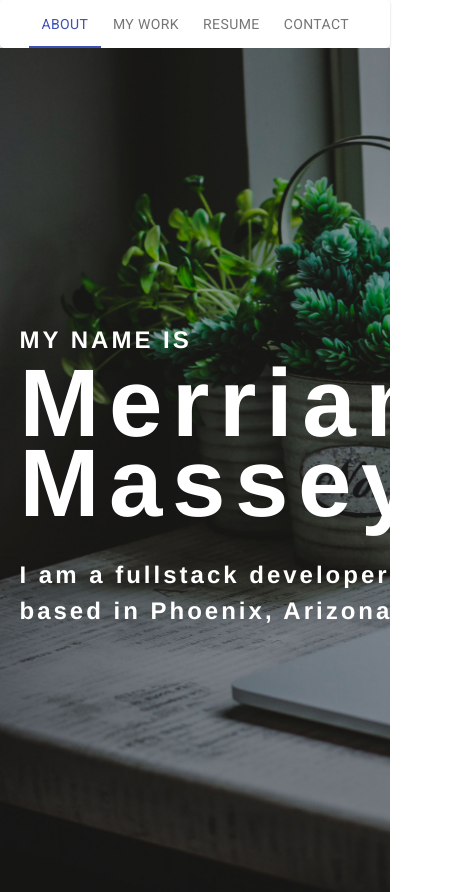
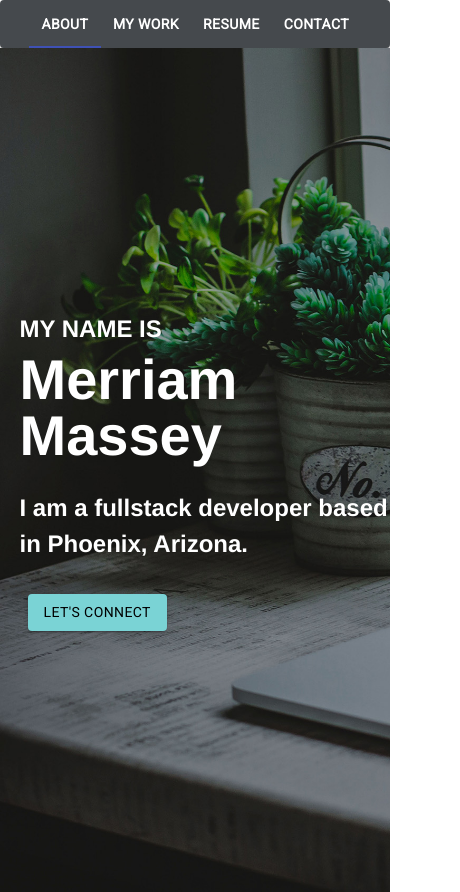
Before and after one commit to merriammassey/portfolio, a React (Create React App) app: page / in a window 390 px wide. Shown: the whole page, 460 px wide, since content can reach past the window. Built offline with nearby package versions, Linux system fonts and the light colour scheme.

Commit message:
button color and animations

```diff
--- a/src/components/About/style.css
+++ b/src/components/About/style.css
@@ -23,7 +23,7 @@ h3 {
 
 #bio {
   padding-left: 3%;
-  width: 60vw;
+  max-width: 60vw;
 }
 
 #headshot {
--- a/src/components/Home/index.js
+++ b/src/components/Home/index.js
@@ -1,8 +1,21 @@
 import React from "react";
 //import headshot from "../../assets/headshot.png";
 import "./style.css";
+import Button from "@material-ui/core/Button";
+import { makeStyles } from "@material-ui/core/styles";
+import { Link } from "react-router-dom";
+
+const useStyles = makeStyles((theme) => ({
+  root: {
+    "& > *": {
+      margin: theme.spacing(1),
+    },
+  },
+}));
 
 function Home() {
+  const classes = useStyles();
+
   return (
     <section>
       <div id="homephoto">
@@ -19,6 +32,12 @@ function Home() {
           <div id="iaa">
             <p>I am a fullstack developer based in Phoenix, Arizona.</p>
           </div>
+          <br />
+          <div id="connectbutton" className={classes.root}>
+            <Button variant="contained" component={Link} to={"/contact"}>
+              Let's connect
+            </Button>
+          </div>
         </div>
       </div>
     </section>
--- a/src/components/Home/style.css
+++ b/src/components/Home/style.css
@@ -38,9 +38,28 @@
   animation-iteration-count: 1;
 }
 
-/* @keyframes mm {
+@keyframes connect {
   from {
-    padding-left: 100%;
+    visibility: hidden;
+    padding-left: 40%;
+    opacity: 0%;
+  }
+  to {
+    padding-left: 0%;
+    opacity: 100%;
+  }
+}
+#connectbutton {
+  animation-name: connect;
+  animation-fill-mode: both;
+  animation-duration: 2s;
+  animation-iteration-count: 1;
+  animation-delay: 2s;
+}
+/*
+@keyframes mm {
+  from {
+    padding-left: 50%;
     opacity: 0%;
   }
   to {
@@ -51,11 +70,12 @@
 
 #mm {
   animation-name: mm;
+  animation-fill-mode: both;
   animation-duration: 1s;
-  animation-delay: 3s;
+  animation-delay: 1s;
   animation-iteration-count: 1;
-} */
-
+}
+ */
 @keyframes iaa {
   from {
     opacity: 0%;
@@ -65,8 +85,10 @@
   }
 }
 
-#iaa::after {
+#iaa {
   animation-name: iaa;
+  animation-fill-mode: both;
   animation-duration: 2s;
   animation-iteration-count: 1;
+  animation-delay: 1s;
 }
--- a/src/components/Nav/index.js
+++ b/src/components/Nav/index.js
@@ -4,10 +4,14 @@ import Paper from "@material-ui/core/Paper";
 import Tabs from "@material-ui/core/Tabs";
 import Tab from "@material-ui/core/Tab";
 import { Link } from "react-router-dom";
+import "./style.css";
 
 const useStyles = makeStyles({
   root: {
     flexGrow: 1,
+    backgroundColor: "rgb(69, 73, 77)",
+    textColor: "rgb(122, 211, 213)",
+    indicatorColor: "rgb(122, 211, 213)",
   },
 });
 
--- /dev/null
+++ b/src/components/Nav/style.css
@@ -0,0 +1,4 @@
+.MuiTab-wrapper {
+  color: white;
+  font-weight: bold;
+}
--- a/src/components/Resume/index.js
+++ b/src/components/Resume/index.js
@@ -89,17 +89,9 @@ function Resume() {
           <li>{bull} Handlebars</li>
         </ul>
         <div className={classes.root}>
-          <Button
-            variant="contained"
-            color="primary"
-            a
-            href={PDF}
-            target="_blank"
-            id="rb"
-          >
-            Resume
+          <Button variant="contained" a href={PDF} target="_blank" id="rb">
+            View resume
           </Button>
-          <div></div>
         </div>
       </div>
       <Footer></Footer>
--- a/src/components/Resume/style.css
+++ b/src/components/Resume/style.css
@@ -20,3 +20,12 @@ h3 {
 #rb {
   padding-top: 10%;
 }
+
+.MuiButton-contained {
+  background-color: rgb(122, 211, 213) !important;
+  color: white !important;
+}
+
+.MuiButton-label {
+  color: black !important;
+}
--- a/src/index.css
+++ b/src/index.css
@@ -1,14 +1,3 @@
-body {
-  margin: 0;
-  font-family: roboto;
-  -webkit-font-smoothing: antialiased;
-  -moz-osx-font-smoothing: grayscale;
-}
-
-code {
-  font-family: roboto monospace;
-}
-
 body {
   margin: 0;
   font-family: "Helvetica Neue", "Roboto", "Helvetica", "Arial", sans-serif;
@@ -58,8 +47,6 @@ body {
   padding: 0;
   font-weight: 600;
   line-height: 1.5;
-  font-size: 18px;
-
   background: white;
   color: black;
 }
@@ -93,6 +80,7 @@ h2 {
 }
 
 h3 {
+  color: rgb(100, 107, 116);
   font-size: 2rem;
 }
 
@@ -327,3 +315,16 @@ a {
 .navActive {
   color: var(--secondary);
 }
+
+@media screen and (max-width: 575px) {
+  h1 {
+    font-size: 3.5rem;
+    line-height: 3.5rem;
+    margin-bottom: 1rem;
+    letter-spacing: 0;
+  }
+
+  p {
+    letter-spacing: 0;
+  }
+}
```
Also changed, not shown: src/assets/darkcode.jpg.
